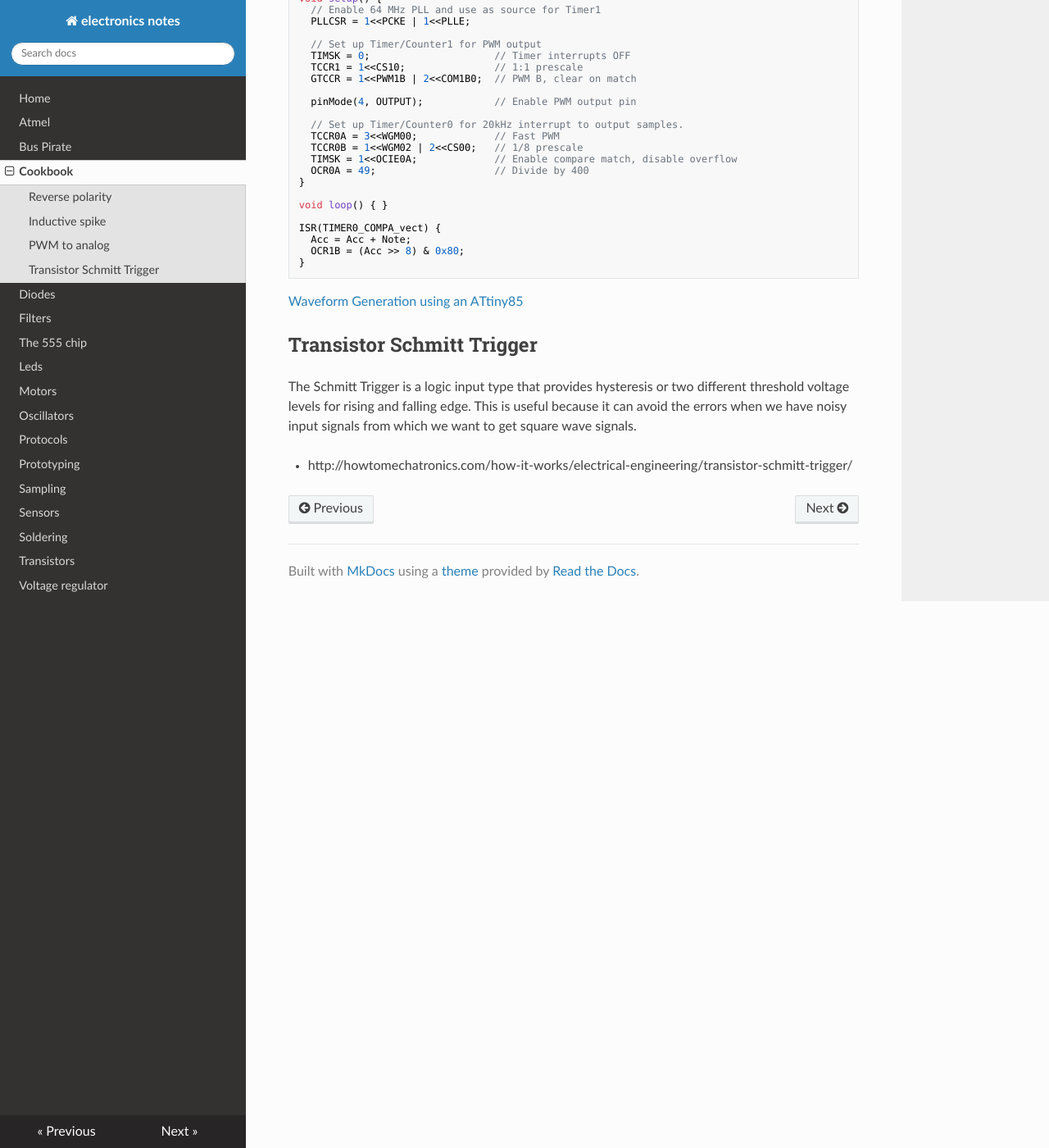
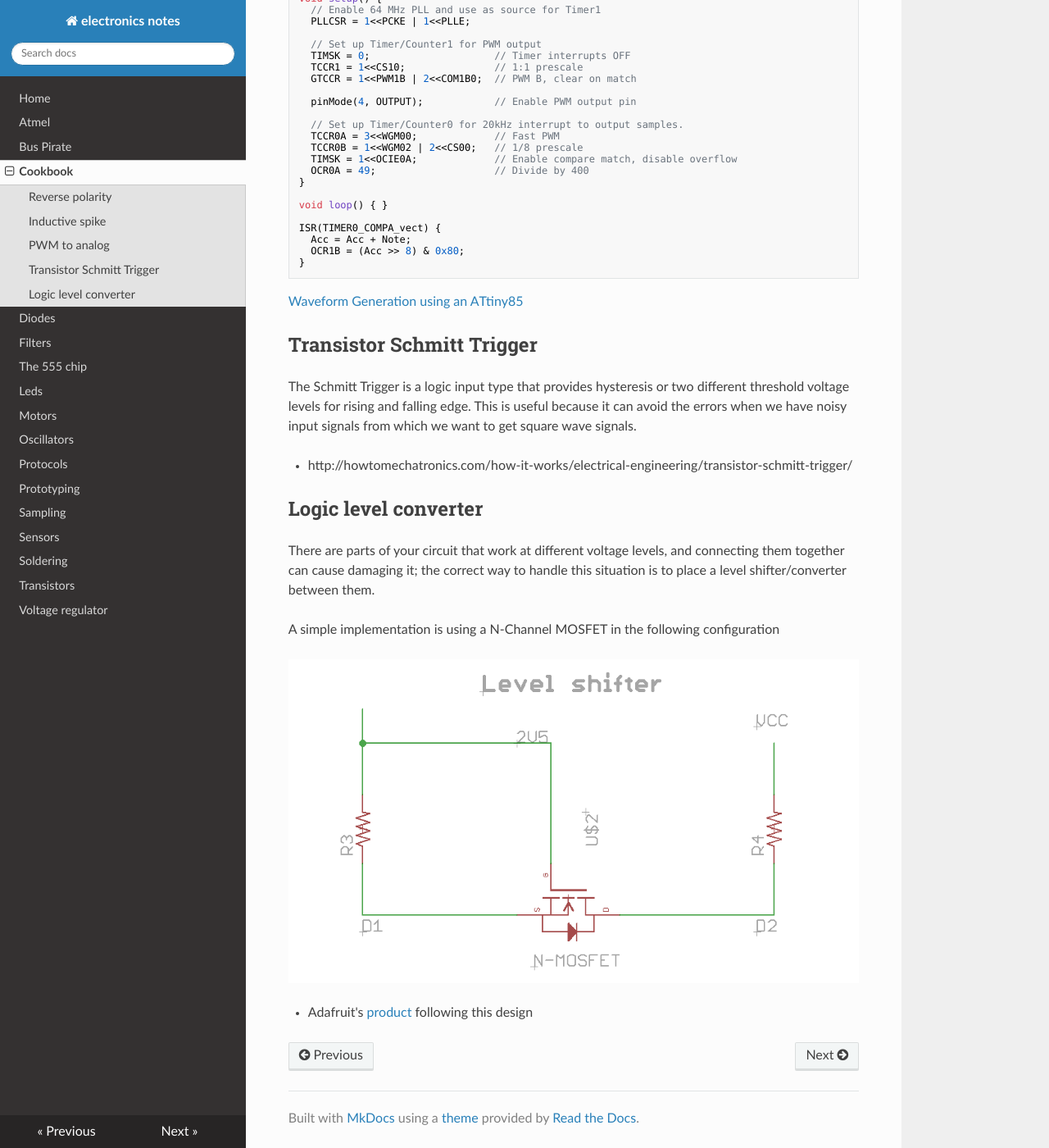
Before and after one commit to gipi/electronics-notes, an MkDocs documentation site: the page built from docs/cookbook.md, in a window 1280 px wide and 1400 px high, scrolled down 1072 px. Shown: the whole window at 82% size. Built offline with MkDocs 1.6.1, drawn with Linux system fonts in a browser that asks for light colours; nearby versions of some CDN libraries; old or Windows-style settings are respelled for this version of MkDocs.

Commit message:
Add logic level converter recipe.

```diff
--- a/docs/cookbook.md
+++ b/docs/cookbook.md
@@ -77,3 +77,15 @@ useful because it can avoid the errors when we have noisy input signals
 from which we want to get square wave signals.
 
  - http://howtomechatronics.com/how-it-works/electrical-engineering/transistor-schmitt-trigger/
+
+## Logic level converter
+
+There are parts of your circuit that work at different voltage levels, and connecting them
+together can cause damaging it; the correct way to handle this situation is to place a
+level shifter/converter between them.
+
+A simple implementation is using a N-Channel MOSFET in the following configuration
+
+![logic level shifter with N MOSFET](Images/n-channel-logic-level-converter.png)
+
+ - Adafruit's [product](http://www.adafruit.com/products/757) following this design
```
Also changed, not shown: docs/Images/n-channel-logic-level-converter.png (added).
